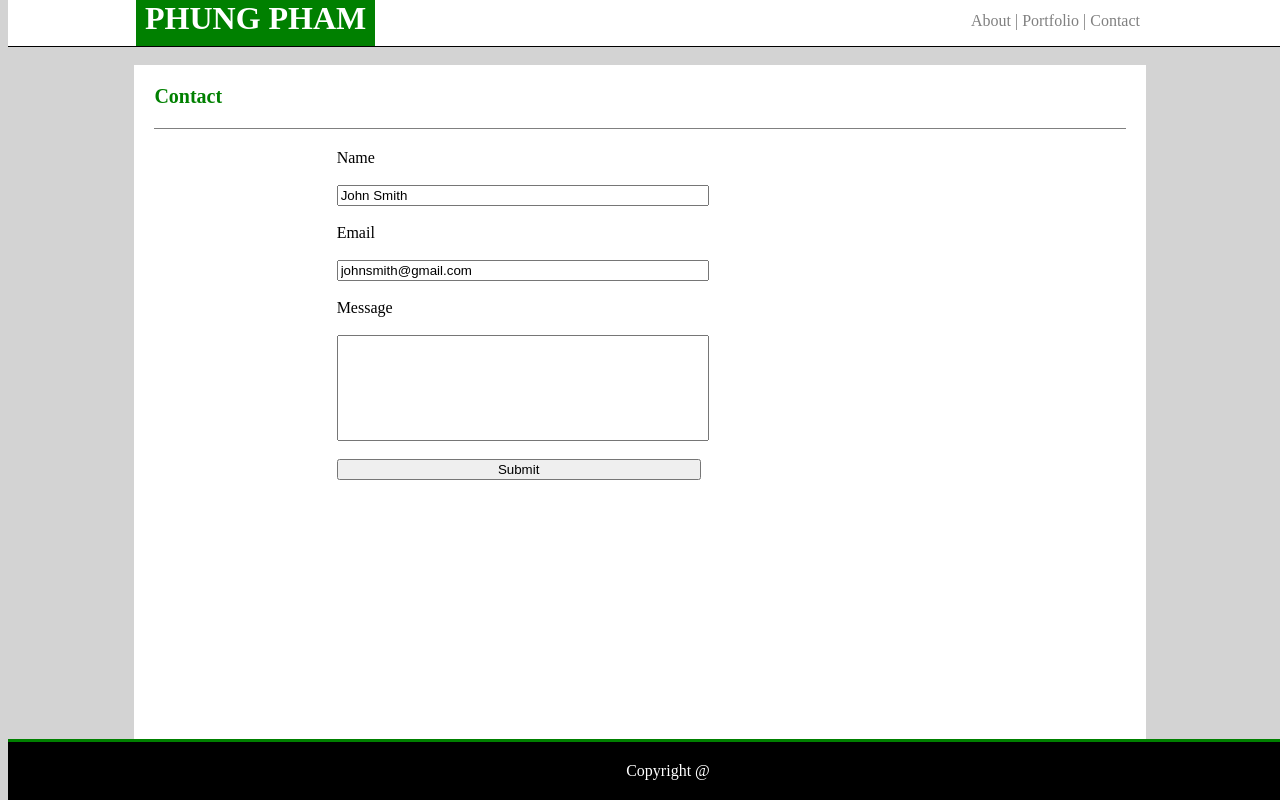
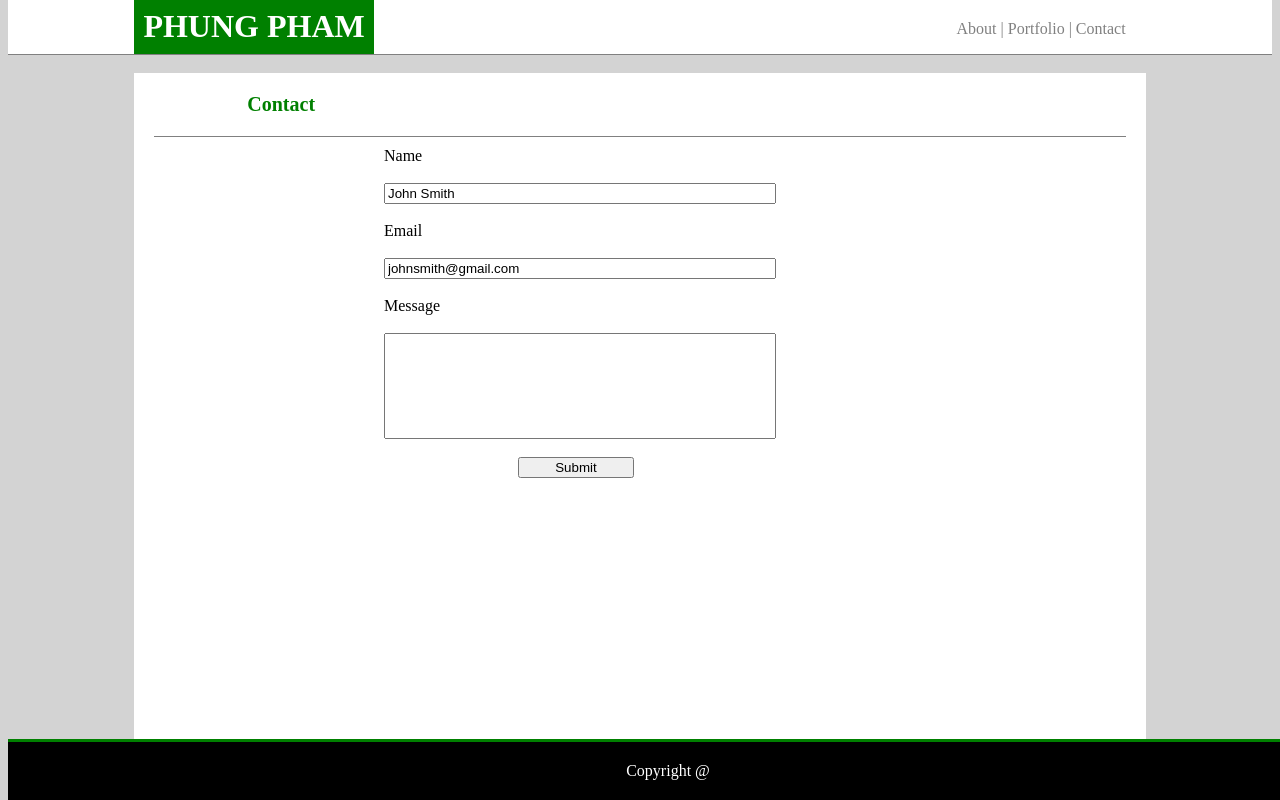
Before and after one commit to phungdpham/Basic-Portfolio, a plain HTML site: page contact.html in a window 1280 px wide. Shown: the top 800 px of the page. Drawn offline with Linux system fonts and the light colour scheme.

Commit message:
Version 3

```diff
--- a/assets/css/style.css
+++ b/assets/css/style.css
@@ -1,6 +1,7 @@
 body {
     background: lightgrey;
     font: 'Arial', 'Helvetica', Helvetica, sans-serif;
+
 
 
 }
@@ -9,9 +10,11 @@ body {
     height:54px;
     width: 100%;
     background: white;
-    border-bottom: 1px solid black;
-    position: fixed;
+    border-bottom: 1px solid grey;
+    position: relative;
     top: -8px;
+
+
 
 }
 
@@ -34,31 +37,20 @@ nav {
     right: 10%;
 }
 
+.Main-Section {
+    width: 80%;
+    height: 900px;
+    margin: 0 10%;
+    background: white;
 
-footer {
-    position: fixed;
-    bottom: 0;
-    padding: 20px;
-    background: black;
-    color: white;
-    width: 100%;
-    text-align: center;
-    border-top: 3px solid green;
 }
 
 header {
-    padding: 20px 0;
+    padding: 20px 20px;
     margin: 10px 20px;
     border-bottom: 1px solid grey;
     color: green;
     font-size: 20px;
-}
-
-.Main-Section {
-    width: 80%;
-    height: 900px;
-    margin: 65px 10%;
-    background: white;
 
 }
 
@@ -96,26 +88,29 @@ p {
     top: -80px;
     left: 20px;
 
-
 }
 
 
 form {
-    margin: 20px 20%;
+    position: absolute;
+    left: 30%;
+    right: 40%;
 
 }
 
 input {
-    width: 60%;
+    width: 100%;
 }
 
 .message {
     height: 100px;
-    width: 60%;
+    width: 100%;
 }
 
 #submit {
-    width: 60%;
+    width:30%;
+    position: absolute;
+    left: 35%;
 }
 
 a:link {
@@ -129,3 +124,14 @@ a:hover {
     background-color: transparent;
     text-decoration: underline;
 }
+
+footer {
+    position: fixed;
+    bottom: 0;
+    padding: 20px;
+    background: black;
+    color: white;
+    width: 100%;
+    text-align: center;
+    border-top: 3px solid green;
+}
```
